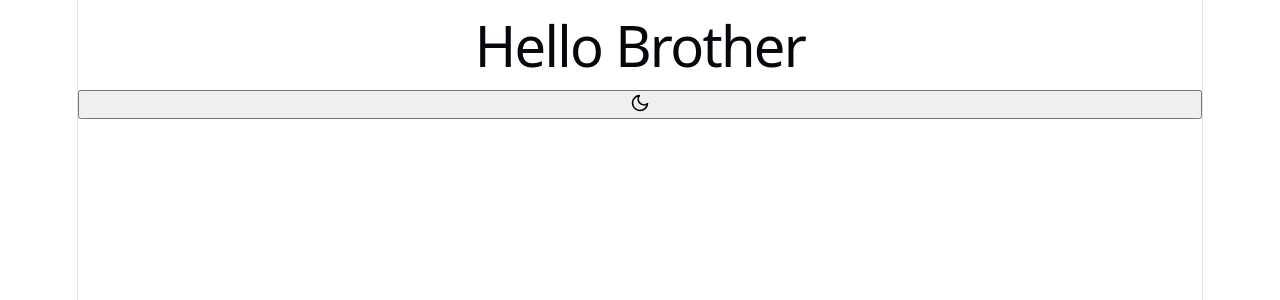
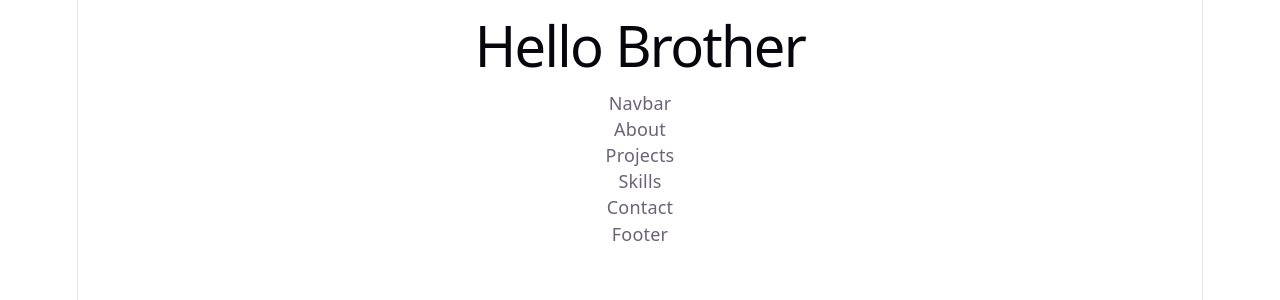
Before and after one commit to shivamchaudhary19/my-portfolio, a React (Vite) app: page / in a window 1280 px wide. Shown: the top 300 px of the page. Built offline with nearby package versions, Linux system fonts and the light colour scheme.

Commit message:
feat: create initial portfolio page layout

```diff
--- a/src/App.jsx
+++ b/src/App.jsx
@@ -1,6 +1,12 @@
 import { useState } from 'react'
 import './App.css'
 import ThemeBtn from './components/ThemeBtn'
+import Navbar from './components/Navbar'
+import Footer from './components/Footer'
+import About from './components/About'
+import Projects from './components/Projects'
+import Skills from './components/Skills'
+import Contact from './components/Contact'
 
 function App() {
   const [count, setCount] = useState(0)
@@ -8,7 +14,12 @@
   return (
     <>
     <h1>Hello Brother</h1>
-    <ThemeBtn />
+    <Navbar />
+    <About />
+    <Projects />
+    <Skills />
+    <Contact />
+    <Footer />
     </>
   )
 }
--- /dev/null
+++ b/src/components/About.jsx
@@ -0,0 +1,9 @@
+import React from 'react'
+
+function About() {
+  return (
+    <div>About</div>
+  )
+}
+
+export default About
--- /dev/null
+++ b/src/components/Contact.jsx
@@ -0,0 +1,9 @@
+import React from 'react'
+
+function Contact() {
+  return (
+    <div>Contact</div>
+  )
+}
+
+export default Contact
--- /dev/null
+++ b/src/components/Footer.jsx
@@ -0,0 +1,7 @@
+import React from 'react'
+
+export default function Footer() {
+  return (
+    <div>Footer</div>
+  )
+}
--- /dev/null
+++ b/src/components/Navbar.jsx
@@ -0,0 +1,9 @@
+import React from 'react'
+
+function Navbar() {
+  return (
+    <div>Navbar</div>
+  )
+}
+
+export default Navbar
--- /dev/null
+++ b/src/components/Projects.jsx
@@ -0,0 +1,9 @@
+import React from 'react'
+
+function Projects() {
+  return (
+    <div>Projects</div>
+  )
+}
+
+export default Projects
--- /dev/null
+++ b/src/components/Skills.jsx
@@ -0,0 +1,9 @@
+import React from 'react'
+
+function Skills() {
+  return (
+    <div>Skills</div>
+  )
+}
+
+export default Skills
```
